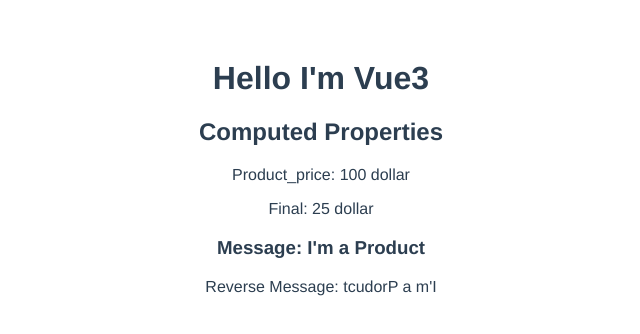
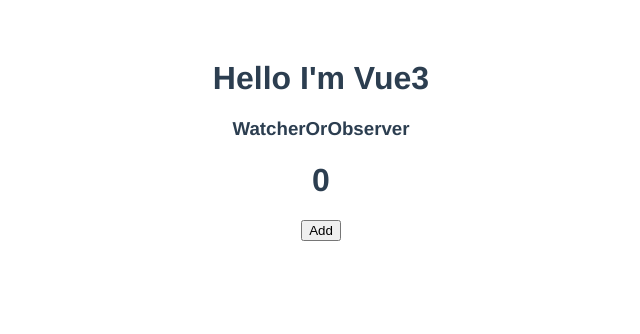
Before and after one commit to mofachhalhossain/Vue-For-Beginner, a Vue app: page / in a window 1280 px wide. Shown: the top 334 px of the page, without its empty margins (319-959 px from the left). Built offline with nearby package versions, Linux system fonts and the light colour scheme.

Commit message:
Watcher or Observer

```diff
--- a/src/App.vue
+++ b/src/App.vue
@@ -23,7 +23,8 @@
   <!-- <RefOrDOM /> -->
   <!-- <SimpleFormExample :submit="submit" /> -->
   <!-- <Non_PropsData item="some data" name="user-cmp" /> -->
-  <ComputedProperty />
+  <!-- <ComputedProperty /> -->
+  <WatcherOrObserver />
 </template>
 
 <script>
@@ -45,7 +46,8 @@
 /* import RefOrDOM from "./components/RefOrDOM.vue"; */
 /* import SimpleFormExample from "./components/SimpleFormExample.vue"; */
 /* import Non_PropsData from "./components/Non_PropsData.vue"; */
-import ComputedProperty from "./components/ComputedProperty.vue";
+/* import ComputedProperty from "./components/ComputedProperty.vue"; */
+import WatcherOrObserver from "./components/WatcherOrObserver.vue";
 
 export default {
   name: "App",
@@ -68,7 +70,8 @@
     /* RefOrDOM, */
     /* SimpleFormExample, */
     /* Non_PropsData, */
-    ComputedProperty,
+    /* ComputedProperty, */
+    WatcherOrObserver,
   },
   /* data() {
     return {
--- /dev/null
+++ b/src/components/WatcherOrObserver.vue
@@ -0,0 +1,28 @@
+<template>
+  <h3>WatcherOrObserver</h3>
+  <h1>{{ count }}</h1>
+  <button @click="counter()">Add</button>
+</template>
+
+<script>
+export default {
+  name: "WatcherOrObserver",
+  data() {
+    return { count: 0 };
+  },
+  methods: {
+    counter() {
+      this.count = this.count + 1;
+    },
+  },
+  watch: {
+    count(val) {
+      if (val >= 3) {
+        alert("Stop counting!");
+      }
+    },
+  },
+};
+</script>
+
+<style scoped></style>
```
